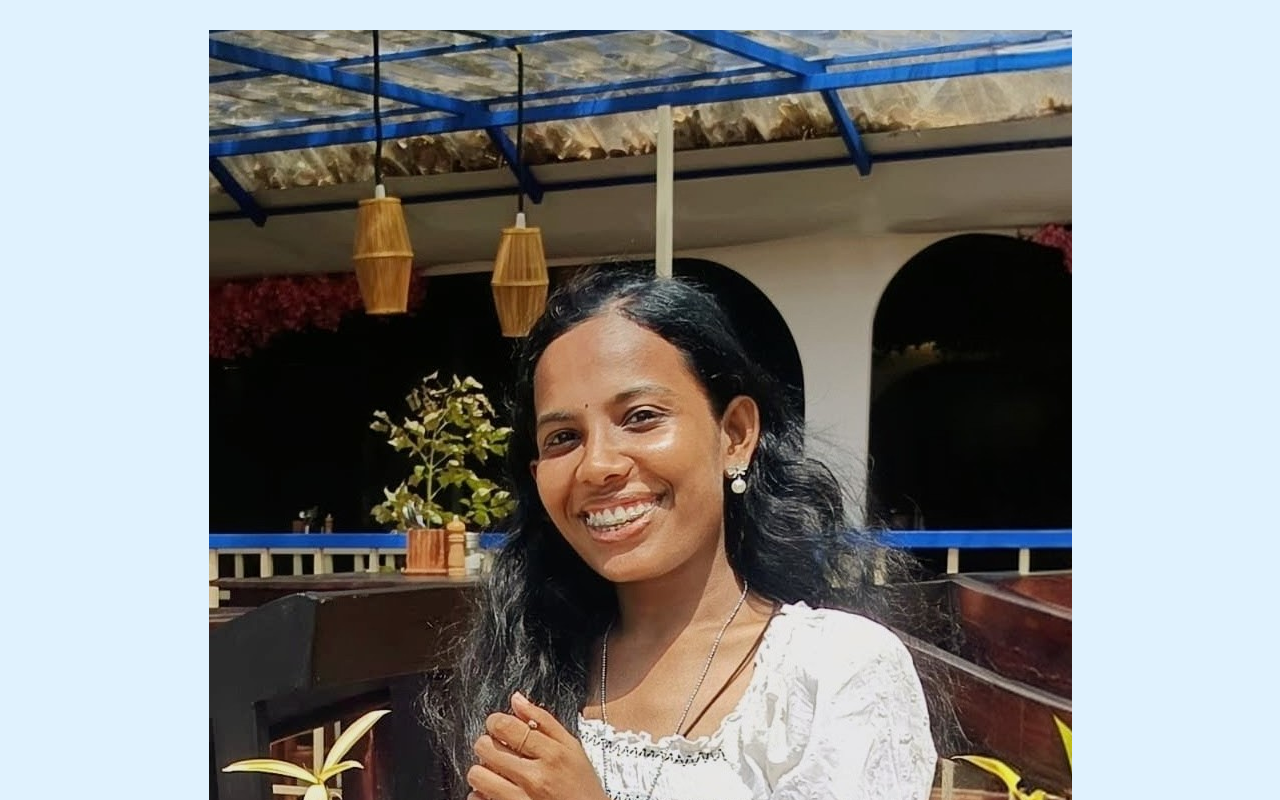
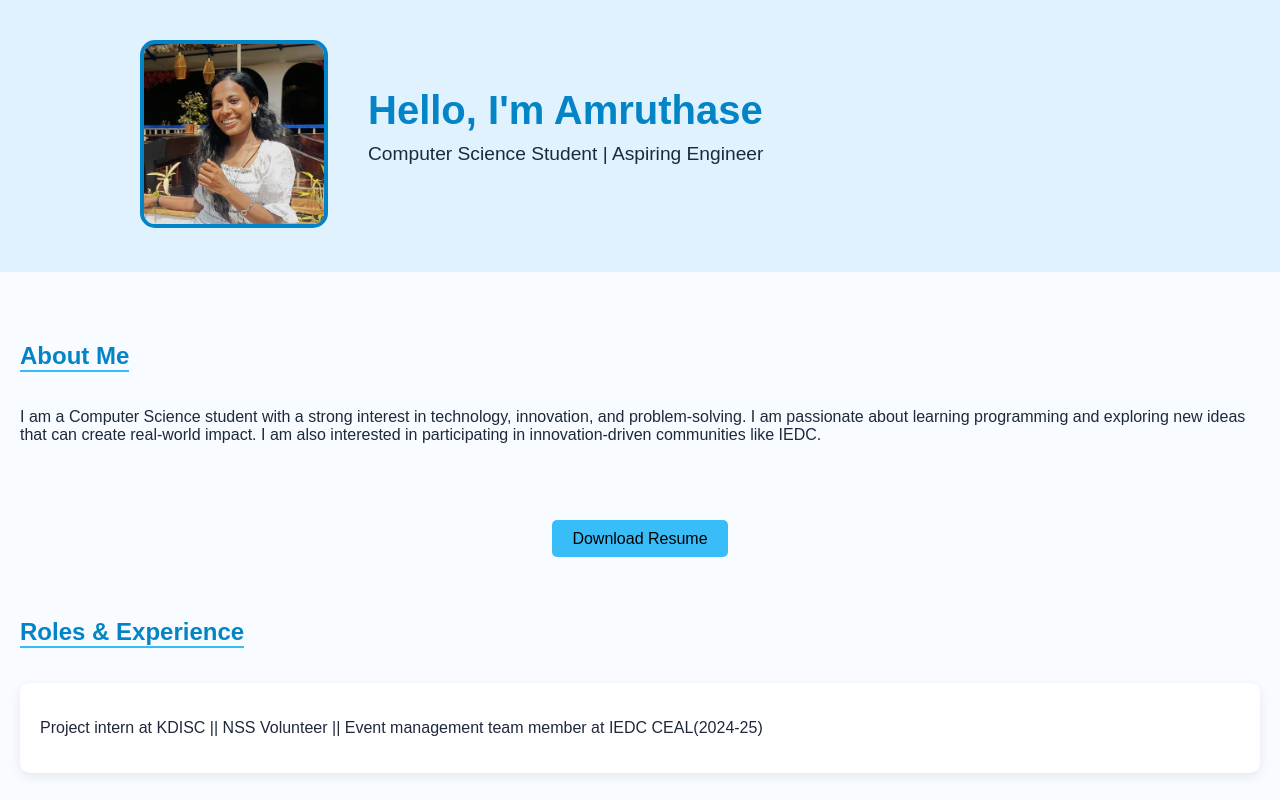
Before and after one commit to Amrutha02426/Amrutha02426, a plain HTML site: page index.html in a window 1280 px wide. Shown: the top 800 px of the page. Drawn offline with Linux system fonts and the light colour scheme.

Commit message:
Update index.html

```diff
--- a/index.html
+++ b/index.html
@@ -42,8 +42,7 @@
 
        header {
     background:  #e0f2fe;
-    padding: 30px;
-    text-align: center;
+    padding: 40px;
 
         }
 
@@ -51,12 +50,33 @@
             margin: 0;
             color: #0284c7;
         }
+        .hero-container {
+    display: flex;
+    align-items: center;
+    gap: 40px;
+    max-width: 1000px;
+    margin: auto;
+}
 
-        section {
-            padding: 40px;
-            max-width: 900px;
-            margin: auto;
-        }
+.photo-section img {
+    width: 180px;
+    height: 180px;
+    object-fit: cover;
+    border-radius: 15px;
+    border: 4px solid #0284c7;
+}
+
+.intro-section h1 {
+    margin: 0;
+    color: #0284c7;
+    font-size: 2.5rem;
+}
+
+.intro-section p {
+    font-size: 1.2rem;
+    margin-top: 10px;
+}
+
 
         h2 {
             color: #0284c7;
```
